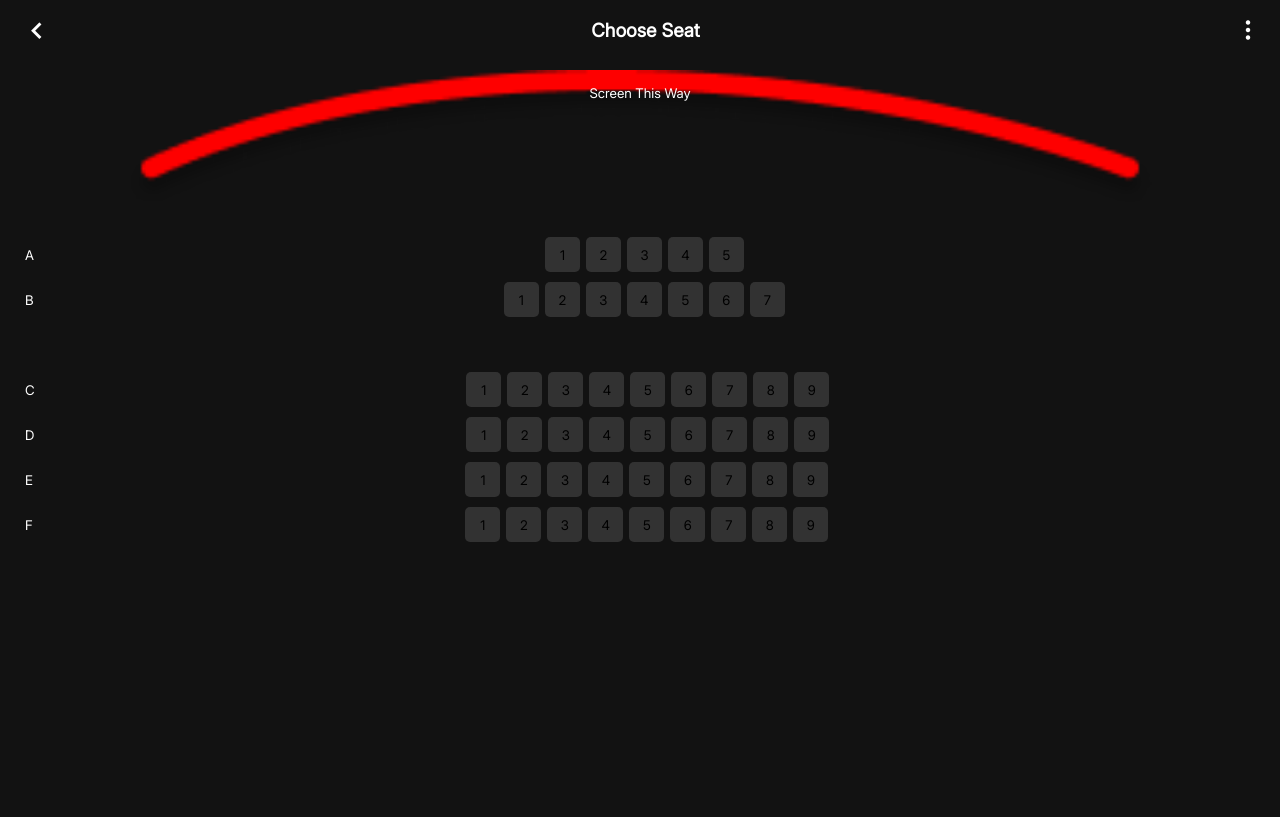
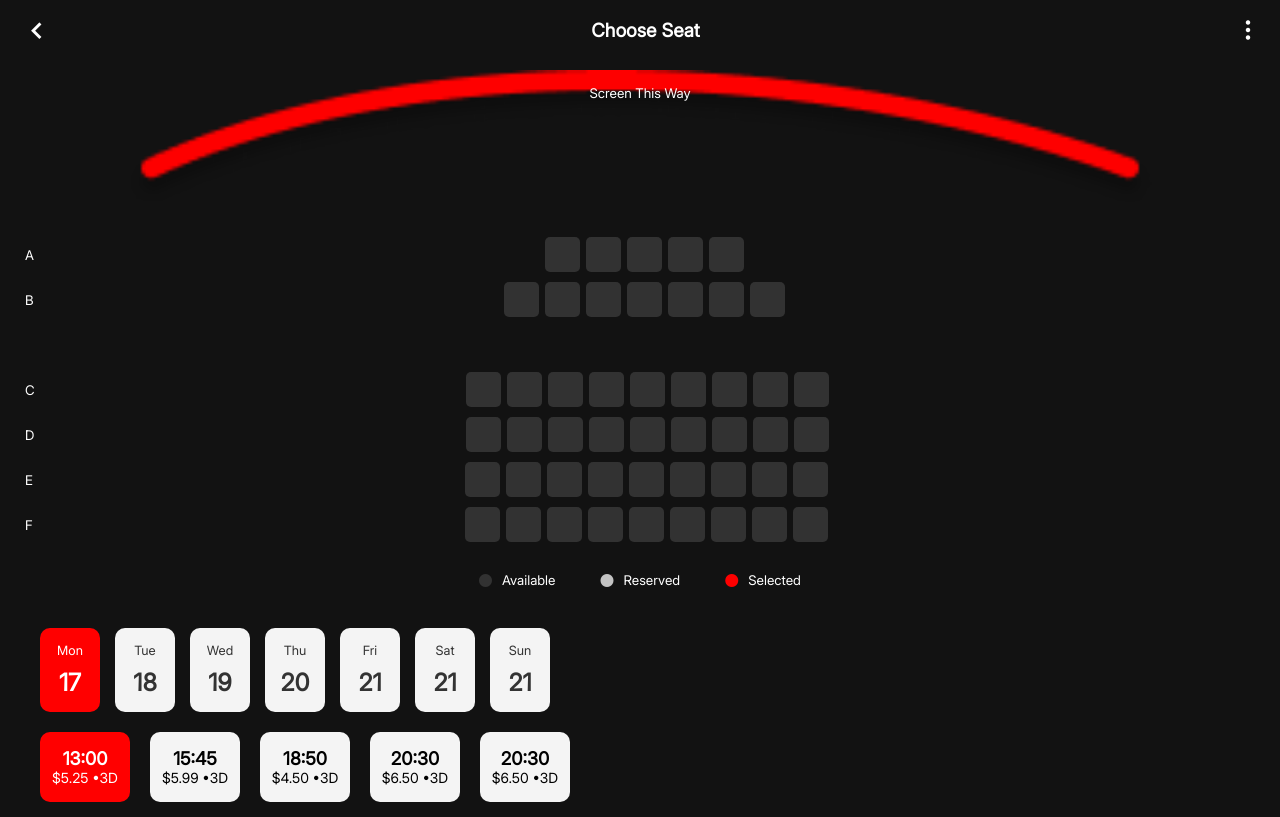
Before and after one commit to MarianaTraslavinaSarmiento/proyectoMongoII, a Vue app: page /rooms in a window 1280 px wide. Built offline with nearby package versions, Linux system fonts and the light colour scheme.

Commit message:
feat: :construction: Dates available of the movies component in progress

```diff
--- /dev/null
+++ b/src/components/CalendarFunctions.vue
@@ -0,0 +1,155 @@
+<script setup>
+
+
+</script>
+
+<template>
+    <section class="calendar__functions">
+
+        <div class="days__week">
+            <div class="day__card selected">
+                <span class="day">Mon</span>
+                <span class="date">17</span>
+            </div>
+            <div class="day__card">
+                <span class="day">Tue</span>
+                <span class="date">18</span>
+            </div>
+            <div class="day__card">
+                <span class="day">Wed</span>
+                <span class="date">19</span>
+            </div>
+            <div class="day__card">
+                <span class="day">Thu</span>
+                <span class="date">20</span>
+            </div>
+            <div class="day__card">
+                <span class="day">Fri</span>
+                <span class="date">21</span>
+            </div>
+            <div class="day__card">
+                <span class="day">Sat</span>
+                <span class="date">21</span>
+            </div>
+            <div class="day__card">
+                <span class="day">Sun</span>
+                <span class="date">21</span>
+            </div>
+        </div>
+
+        <div class="date__available">
+
+            <div class="showtime__card selected">
+                <span class="time">13:00</span>
+                <span class="price">$5.25 •3D</span>
+            </div>
+            <div class="showtime__card">
+                <span class="time">15:45</span>
+                <span class="price">$5.99 •3D</span>
+            </div>
+            <div class="showtime__card">
+                <span class="time">18:50</span>
+                <span class="price">$4.50 •3D</span>
+            </div>
+            <div class="showtime__card">
+                <span class="time">20:30</span>
+                <span class="price">$6.50 •3D</span>
+            </div>
+            <div class="showtime__card">
+                <span class="time">20:30</span>
+                <span class="price">$6.50 •3D</span>
+            </div>
+
+        </div>
+
+
+
+
+    </section>
+</template>
+
+<style scoped>
+.date__available {
+    display: flex;
+    overflow-x: auto;
+    padding: 10px 0px 0px 10px;
+    gap: 20px;
+    scrollbar-width: none;
+}
+
+.showtime__card {
+  background-color: #f4f4f4;
+  padding: 10px;
+  display: flex;
+  flex-direction: column;
+  text-align: center;
+  border-radius: 10px;
+  flex-shrink: 0;
+  min-width: 90px;
+  height: 70px;
+  justify-content: center;
+}
+
+.showtime__card.selected {
+  background-color: red;
+  color: #fff;
+}
+
+.showtime__card .time {
+  display: block;
+  font-weight: bold;
+  font-size: 18px;
+}
+
+.showtime__card .price {
+  font-size: 14px;
+  font-weight: normal;
+}
+
+
+.date__card.selected {
+    background-color: red;
+    color: #fff;
+}
+
+.calendar__functions {
+    padding: 30px 0px 15px 30px;
+}
+
+.days__week {
+    display: flex;
+    overflow-x: auto;
+    padding: 10px;
+    gap: 15px;
+    scrollbar-width: none;
+}
+
+.day__card {
+    display: flex;
+    background-color: #f4f4f4;
+    color: #333;
+    padding: 15px;
+    text-align: center;
+    flex-direction: column;
+    border-radius: 10px;
+    min-width: 60px;
+    cursor: pointer;
+
+}
+
+.day__card.selected {
+    background-color: red;
+    color: #fff;
+}
+
+.day__card .day {
+    font-size: 0.8em;
+    margin-bottom: 10px;
+
+}
+
+.day__card .date {
+    font-size: 24px;
+    font-weight: bold;
+}
+</style>
--- a/src/components/RoomStructure.vue
+++ b/src/components/RoomStructure.vue
@@ -12,24 +12,24 @@
       <div fila="1">
         <small>A</small>
         <div class="seat__list">
-          <button>1</button>
-          <button>2</button>
-          <button>3</button>
-          <button>4</button>
-          <button>5</button>
+          <button></button>
+          <button></button>
+          <button></button>
+          <button></button>
+          <button></button>
 
         </div>
       </div>
       <div fila="2">
         <small>B</small>
         <div class="seat__list">
-          <button>1</button>
-          <button>2</button>
-          <button>3</button>
-          <button>4</button>
-          <button>5</button>
-          <button>6</button>
-          <button>7</button>
+          <button></button>
+          <button></button>
+          <button></button>
+          <button></button>
+          <button></button>
+          <button></button>
+          <button></button>
         </div>
       </div>
     </article>
@@ -37,66 +37,104 @@
       <div column="3">
         <small>C</small>
         <div>
-          <button>1</button>
-          <button>2</button>
-          <button>3</button>
-          <button>4</button>
-          <button>5</button>
-          <button>6</button>
-          <button>7</button>
-          <button>8</button>
-          <button>9</button>
+          <button></button>
+          <button></button>
+          <button></button>
+          <button></button>
+          <button></button>
+          <button></button>
+          <button></button>
+          <button></button>
+          <button></button>
 
         </div>
       </div>
       <div column="4">
         <small>D</small>
         <div>
-          <button>1</button>
-          <button>2</button>
-          <button>3</button>
-          <button>4</button>
-          <button>5</button>
-          <button>6</button>
-          <button>7</button>
-          <button>8</button>
-          <button>9</button>
+          <button></button>
+          <button></button>
+          <button></button>
+          <button></button>
+          <button></button>
+          <button></button>
+          <button></button>
+          <button></button>
+          <button></button>
 
         </div>
       </div>
       <div column="5">
         <small>E</small>
         <div>
-          <button>1</button>
-          <button>2</button>
-          <button>3</button>
-          <button>4</button>
-          <button>5</button>
-          <button>6</button>
-          <button>7</button>
-          <button>8</button>
-          <button>9</button>
+          <button></button>
+          <button></button>
+          <button></button>
+          <button></button>
+          <button></button>
+          <button></button>
+          <button></button>
+          <button></button>
+          <button></button>
         </div>
       </div>
       <div column="6">
         <small>F</small>
         <div>
-          <button>1</button>
-          <button>2</button>
-          <button>3</button>
-          <button>4</button>
-          <button>5</button>
-          <button>6</button>
-          <button>7</button>
-          <button>8</button>
-          <button>9</button>
+          <button></button>
+          <button></button>
+          <button></button>
+          <button></button>
+          <button></button>
+          <button></button>
+          <button></button>
+          <button></button>
+          <button></button>
         </div>
       </div>
     </article>
   </section>
+
+  <div class="status__seats">
+
+    <div class="item">
+      <i style="color: var(--color-black)" class="bi bi-circle-fill"></i>
+      <small>Available</small>
+    </div>
+
+    <div class="item">
+      <i style="color: var(--color-gray)" class="bi bi-circle-fill"></i>
+      <small>Reserved</small>
+    </div>
+
+    <div class="item">
+      <i style="color: var(--color-red)" class="bi bi-circle-fill"></i>
+      <small>Selected</small>
+    </div>
+
+  </div>
+
+
 </template>
 
 <style scoped>
+
+.status__seats{
+  display: flex;
+  gap: 45px;
+  justify-content: center;
+}
+
+.item{
+  display: flex;
+  gap: 10px;
+  color: var(--color-white)
+}
+.item i{
+
+  font-size: 13px;
+
+}
 
 .screen {
   padding-top: 10px;
@@ -140,7 +178,7 @@
   width: 35px;
   height: 35px;
   margin: 0 3px;
-  background: #323232;
+  background: var(--color-black);
   border-radius: 5px;
 }
 
--- a/src/views/Rooms.vue
+++ b/src/views/Rooms.vue
@@ -3,12 +3,14 @@
 import router from '@/router';
 import HeaderBack from '@/components/HeaderBack.vue';
 import RoomStructure from '@/components/RoomStructure.vue'
+import CalendarFunctions from '@/components/CalendarFunctions.vue';
 
 </script>
 
 <template>
 <HeaderBack header="Choose Seat"/>
 <RoomStructure />
+<CalendarFunctions />
 
 </template>
 
```
